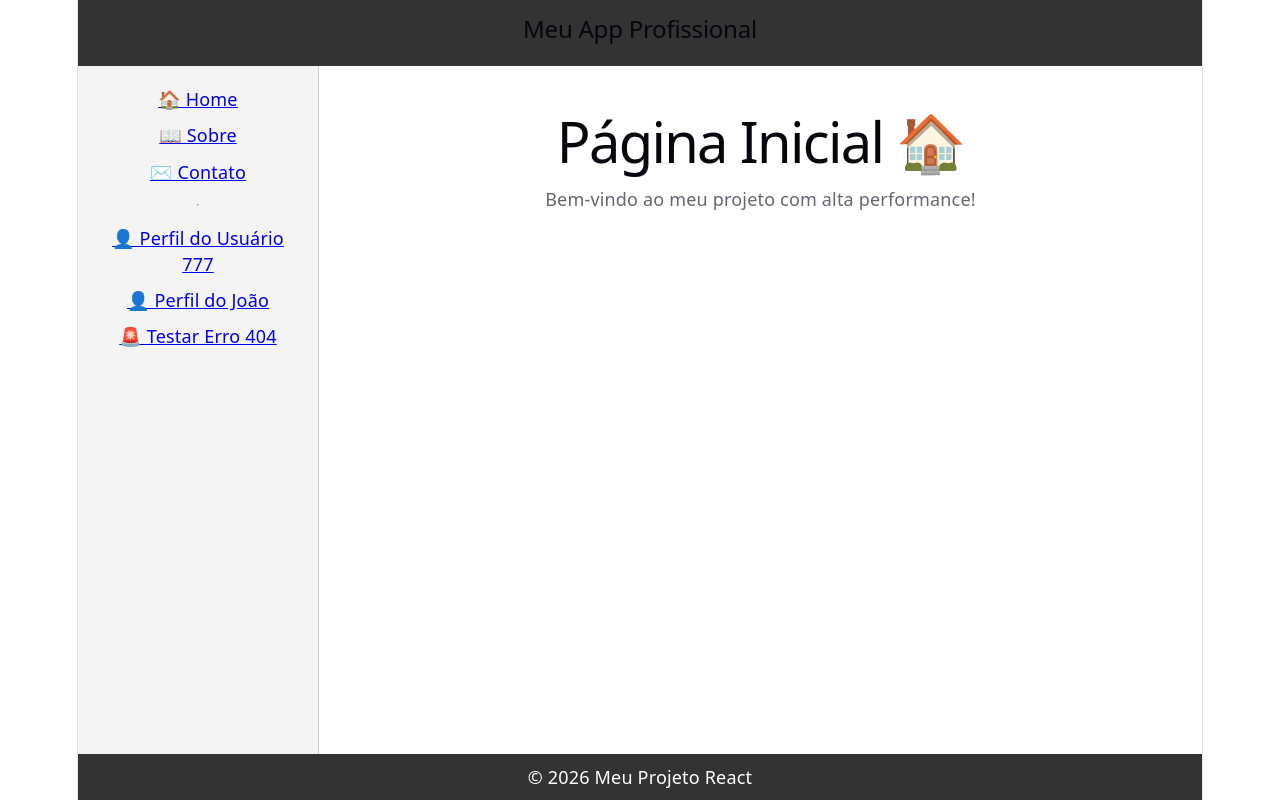
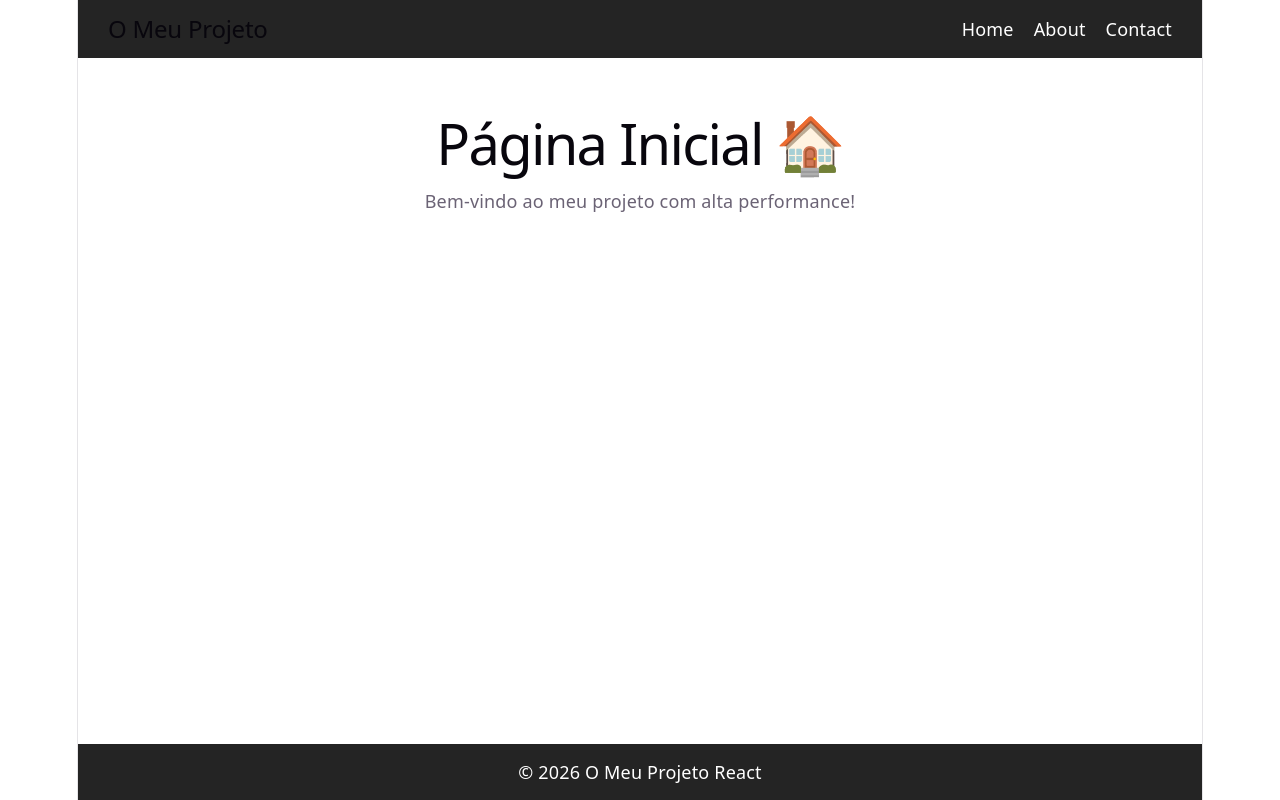
Before and after one commit to Estevao750/GTONLINE3.0-Atividade-de-Fixacao-Rotas-e-Componentes-em-React, a React (Vite) app: page / in a window 1280 px wide. Before the commit this address had no page. Built offline with nearby package versions, Linux system fonts and the light colour scheme.

Commit message:
criei componente Header isolado e atualizei o Layout principal

```diff
--- /dev/null
+++ b/src/components/Header.jsx
@@ -0,0 +1,23 @@
+import { Link } from 'react-router-dom'
+
+export default function Header() {
+  return (
+    <header style={{
+      padding: '15px 30px',
+      backgroundColor: '#242424',
+      color: '#fff',
+      display: 'flex',
+      justifyContent: 'space-between',
+      alignItems: 'center'
+    }}>
+      <h2 style={{ margin: 0 }}>O Meu Projeto</h2>
+
+      {}
+      <nav style={{ display: 'flex', gap: '20px' }}>
+        <Link to="/" style={{ color: '#fff', textDecoration: 'none' }}>Home</Link>
+        <Link to="/sobre" style={{ color: '#fff', textDecoration: 'none' }}>About</Link>
+        <Link to="/contato" style={{ color: '#fff', textDecoration: 'none' }}>Contact</Link>
+      </nav>
+    </header>
+  )
+}
--- a/src/components/Layout.jsx
+++ b/src/components/Layout.jsx
@@ -1,35 +1,11 @@
 import { Suspense } from 'react'
-import { Outlet, Link } from 'react-router-dom'
-
-function Header() {
-  return (
-    <header style={{ padding: '15px', backgroundColor: '#333', color: '#fff' }}>
-      <h2>Meu App Profissional</h2>
-    </header>
-  )
-}
-
-function Sidebar() {
-  return (
-    <aside style={{ width: '200px', padding: '20px', backgroundColor: '#f4f4f4', borderRight: '1px solid #ccc' }}>
-      <nav style={{ display: 'flex', flexDirection: 'column', gap: '10px' }}>
-        <Link to="/">🏠 Home</Link>
-        <Link to="/sobre">📖 Sobre</Link>
-        <Link to="/contato">✉️ Contato</Link>
-        <hr />
-        {}
-        <Link to="/user/777">👤 Perfil do Usuário 777</Link>
-        <Link to="/user/joaosilva">👤 Perfil do João</Link>
-        <Link to="/caminho-aleatorio">🚨 Testar Erro 404</Link>
-      </nav>
-    </aside>
-  )
-}
+import { Outlet } from 'react-router-dom'
+import Header from './Header'
 
 function Footer() {
   return (
-    <footer style={{ padding: '10px', backgroundColor: '#333', color: '#fff', textAlign: 'center' }}>
-      <p>© 2026 Meu Projeto React</p>
+    <footer style={{ padding: '15px', backgroundColor: '#242424', color: '#fff', textAlign: 'center' }}>
+      <p>© 2026 O Meu Projeto React</p>
     </footer>
   )
 }
@@ -37,20 +13,15 @@ function Footer() {
 export default function Layout() {
   return (
     <div style={{ display: 'flex', flexDirection: 'column', minHeight: '100vh' }}>
+      {}
       <Header />
 
       {}
-      <div style={{ display: 'flex', flex: 1 }}>
-        <Sidebar />
-
-        <main style={{ flex: 1, padding: '30px' }}>
-          {}
-          {}
-          <Suspense fallback={<h2 style={{ color: 'blue' }}>Carregando página... ⏳</h2>}>
-            <Outlet />
-          </Suspense>
-        </main>
-      </div>
+      <main style={{ flex: 1, padding: '40px' }}>
+        <Suspense fallback={<h2 style={{ color: '#646cff' }}>A carregar a página... ⏳</h2>}>
+          <Outlet />
+        </Suspense>
+      </main>
 
       <Footer />
     </div>
```
